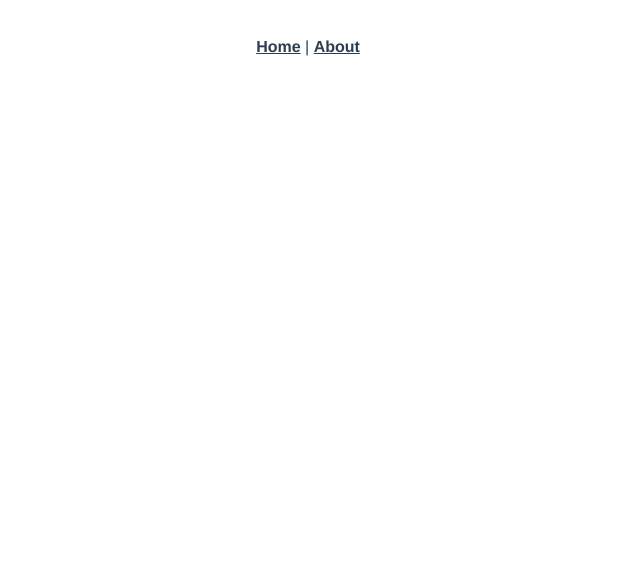
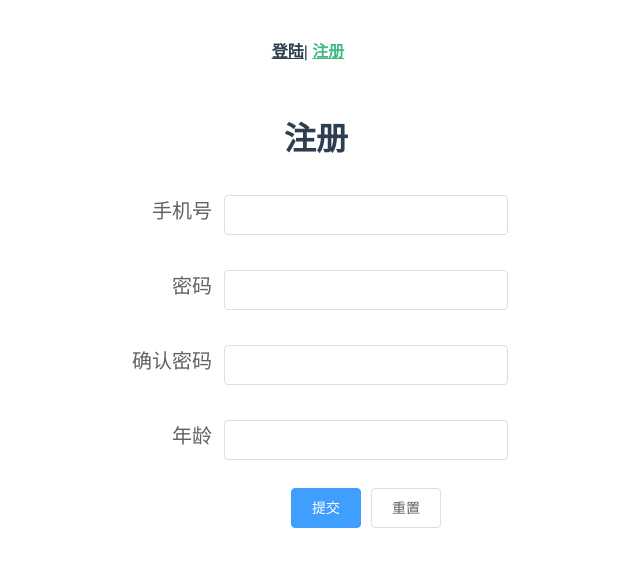
Before and after one commit to xujintai-jt/Music-user, a Vue app: page /#/registered in a window 1280 px wide. Shown: the top 566 px of the page, without its empty margins (332-972 px from the left). Built offline with nearby package versions, Linux system fonts and the light colour scheme.

Commit message:
音乐点播系统前台页面

```diff
--- a/package.json
+++ b/package.json
@@ -8,6 +8,7 @@
   },
   "dependencies": {
     "core-js": "^3.6.5",
+    "element-ui": "^2.15.1",
     "vue": "^2.6.11",
     "vue-router": "^3.2.0",
     "vuex": "^3.4.0"
--- a/src/App.vue
+++ b/src/App.vue
@@ -1,10 +1,18 @@
+<!--
+ * @Author: xujintai
+ * @Date: 2021-03-31 15:26:58
+ * @LastEditors: xujintai
+ * @LastEditTime: 2021-03-31 15:57:08
+ * @Description: file content
+ * @FilePath: \music-fontEnd\music-shop\src\App.vue
+-->
 <template>
   <div id="app">
     <div id="nav">
-      <router-link to="/">Home</router-link> |
-      <router-link to="/about">About</router-link>
+      <router-link to="/login">登陆</router-link>|
+      <router-link to="/registered">注册</router-link>
     </div>
-    <router-view/>
+    <router-view />
   </div>
 </template>
 
--- a/src/components/HelloWorld.vue
+++ /dev/null
@@ -1,59 +0,0 @@
-<template>
-  <div class="hello">
-    <h1>{{ msg }}</h1>
-    <p>
-      For a guide and recipes on how to configure / customize this project,<br>
-      check out the
-      <a href="https://cli.vuejs.org" target="_blank" rel="noopener">vue-cli documentation</a>.
-    </p>
-    <h3>Installed CLI Plugins</h3>
-    <ul>
-      <li><a href="https://github.com/vuejs/vue-cli/tree/dev/packages/%40vue/cli-plugin-babel" target="_blank" rel="noopener">babel</a></li>
-      <li><a href="https://github.com/vuejs/vue-cli/tree/dev/packages/%40vue/cli-plugin-router" target="_blank" rel="noopener">router</a></li>
-      <li><a href="https://github.com/vuejs/vue-cli/tree/dev/packages/%40vue/cli-plugin-vuex" target="_blank" rel="noopener">vuex</a></li>
-    </ul>
-    <h3>Essential Links</h3>
-    <ul>
-      <li><a href="https://vuejs.org" target="_blank" rel="noopener">Core Docs</a></li>
-      <li><a href="https://forum.vuejs.org" target="_blank" rel="noopener">Forum</a></li>
-      <li><a href="https://chat.vuejs.org" target="_blank" rel="noopener">Community Chat</a></li>
-      <li><a href="https://twitter.com/vuejs" target="_blank" rel="noopener">Twitter</a></li>
-      <li><a href="https://news.vuejs.org" target="_blank" rel="noopener">News</a></li>
-    </ul>
-    <h3>Ecosystem</h3>
-    <ul>
-      <li><a href="https://router.vuejs.org" target="_blank" rel="noopener">vue-router</a></li>
-      <li><a href="https://vuex.vuejs.org" target="_blank" rel="noopener">vuex</a></li>
-      <li><a href="https://github.com/vuejs/vue-devtools#vue-devtools" target="_blank" rel="noopener">vue-devtools</a></li>
-      <li><a href="https://vue-loader.vuejs.org" target="_blank" rel="noopener">vue-loader</a></li>
-      <li><a href="https://github.com/vuejs/awesome-vue" target="_blank" rel="noopener">awesome-vue</a></li>
-    </ul>
-  </div>
-</template>
-
-<script>
-export default {
-  name: 'HelloWorld',
-  props: {
-    msg: String
-  }
-}
-</script>
-
-<!-- Add "scoped" attribute to limit CSS to this component only -->
-<style scoped lang="scss">
-h3 {
-  margin: 40px 0 0;
-}
-ul {
-  list-style-type: none;
-  padding: 0;
-}
-li {
-  display: inline-block;
-  margin: 0 10px;
-}
-a {
-  color: #42b983;
-}
-</style>
--- /dev/null
+++ b/src/components/login/Login.vue
@@ -0,0 +1,107 @@
+<!--
+ * @Author: xujintai
+ * @Date: 2021-03-31 15:44:53
+ * @LastEditors: xujintai
+ * @LastEditTime: 2021-03-31 16:51:01
+ * @Description: file content
+ * @FilePath: \music-fontEnd\music-shop\src\components\login\Login.vue
+-->
+<template>
+  <div id="registered">
+    <h1>登陆</h1>
+    <el-form
+      :model="ruleForm"
+      status-icon
+      :rules="rules"
+      ref="ruleForm"
+      label-width="100px"
+      class="demo-ruleForm"
+    >
+      <el-form-item label="手机号" prop="mobile">
+        <el-input type="text" v-model="ruleForm.mobile" autocomplete="off"></el-input>
+      </el-form-item>
+      <el-form-item label="密码" prop="pass">
+        <el-input type="password" v-model="ruleForm.pass" autocomplete="off"></el-input>
+      </el-form-item>
+      <el-form-item>
+        <el-button type="primary" @click="submitForm('ruleForm')">提交</el-button>
+        <el-button @click="resetForm('ruleForm')">重置</el-button>
+      </el-form-item>
+    </el-form>
+  </div>
+</template>
+
+<script>
+export default {
+  data() {
+    const validatePass = (rule, value, callback) => {
+      if (value === "") {
+        callback(new Error("请输入密码"));
+      } else {
+        if (this.ruleForm.checkPass !== "") {
+          this.$refs.ruleForm.validateField("checkPass");
+        }
+        callback();
+      }
+    };
+
+    const validateMobile = (rule, value, callback) => {
+      if (value === "") {
+        callback(new Error("请输入手机号"));
+      } else {
+        if (!/^1[3456789]\d{9}$/.test(value)) {
+          callback(new Error("请输入正确的手机号"));
+        } else {
+          callback();
+        }
+      }
+    };
+    return {
+      ruleForm: {
+        pass: "",
+        mobile: "",
+      },
+      rules: {
+        pass: [{ validator: validatePass, trigger: "blur" }],
+        mobile: [{ validator: validateMobile, trigger: "blur" }],
+      },
+    };
+  },
+  methods: {
+    submitForm(formName) {
+      console.log(formName);
+      this.$refs[formName].validate((valid) => {
+        if (valid) {
+          alert("submit!");
+        } else {
+          console.log("error submit!!");
+          return false;
+        }
+      });
+    },
+    resetForm(formName) {
+      this.$refs[formName].resetFields();
+    },
+  },
+};
+</script>
+
+<style scope="scoped" lang="scss">
+#registered {
+  height: 50vh;
+  width: 100vw;
+
+  .el-form {
+    div {
+      margin: 7px auto;
+    }
+    .el-form-item {
+      width: 30%;
+      .el-form-item__label {
+        line-height: 61px;
+        font-size: 20px;
+      }
+    }
+  }
+}
+</style>
--- /dev/null
+++ b/src/components/registered/Registered.vue
@@ -0,0 +1,143 @@
+<!--
+ * @Author: xujintai
+ * @Date: 2021-03-31 15:44:53
+ * @LastEditors: xujintai
+ * @LastEditTime: 2021-03-31 16:53:41
+ * @Description: file content
+ * @FilePath: \music-fontEnd\music-shop\src\components\registered\registered.vue
+-->
+<template>
+  <div id="registered">
+    <h1>注册</h1>
+    <el-form
+      :model="ruleForm"
+      status-icon
+      :rules="rules"
+      ref="ruleForm"
+      label-width="100px"
+      class="demo-ruleForm"
+    >
+      <el-form-item label="手机号" prop="mobile">
+        <el-input type="text" v-model="ruleForm.mobile" autocomplete="off"></el-input>
+      </el-form-item>
+      <el-form-item label="密码" prop="pass">
+        <el-input type="password" v-model="ruleForm.pass" autocomplete="off"></el-input>
+      </el-form-item>
+      <el-form-item label="确认密码" prop="checkPass">
+        <el-input type="password" v-model="ruleForm.checkPass" autocomplete="off"></el-input>
+      </el-form-item>
+      <el-form-item label="年龄" prop="age">
+        <el-input v-model.number="ruleForm.age"></el-input>
+      </el-form-item>
+      <el-form-item>
+        <el-button type="primary" @click="submitForm('ruleForm')">提交</el-button>
+        <el-button @click="resetForm('ruleForm')">重置</el-button>
+      </el-form-item>
+    </el-form>
+  </div>
+</template>
+
+<script>
+export default {
+  data() {
+    const checkAge = (rule, value, callback) => {
+      if (!value) {
+        return callback(new Error("年龄不能为空"));
+      }
+      setTimeout(() => {
+        if (!Number.isInteger(value)) {
+          callback(new Error("请输入数字值"));
+        } else {
+          if (value < 12) {
+            callback(new Error("必须年满12岁"));
+          } else {
+            callback();
+          }
+        }
+      }, 100);
+    };
+    const validatePass = (rule, value, callback) => {
+      if (value === "") {
+        callback(new Error("请输入密码"));
+      } else {
+        if (this.ruleForm.checkPass !== "") {
+          this.$refs.ruleForm.validateField("checkPass");
+        } else if (value.length < 8) {
+          callback(new Error("密码长度不能少于8位!"));
+        }
+        callback();
+      }
+    };
+    const validatePass2 = (rule, value, callback) => {
+      if (value === "") {
+        callback(new Error("请再次输入密码"));
+      } else if (value !== this.ruleForm.pass) {
+        callback(new Error("两次输入密码不一致!"));
+      } else {
+        callback();
+      }
+    };
+    const validateMobile = (rule, value, callback) => {
+      if (value === "") {
+        callback(new Error("请输入手机号"));
+      } else {
+        if (!/^1[3456789]\d{9}$/.test(value)) {
+          callback(new Error("请输入正确的手机号"));
+        } else {
+          callback();
+        }
+      }
+    };
+    return {
+      ruleForm: {
+        pass: "",
+        checkPass: "",
+        age: "",
+        mobile: "",
+      },
+      rules: {
+        pass: [{ validator: validatePass, trigger: "blur" }],
+        checkPass: [{ validator: validatePass2, trigger: "blur" }],
+        age: [{ validator: checkAge, trigger: "blur" }],
+        mobile: [{ validator: validateMobile, trigger: "blur" }],
+      },
+    };
+  },
+  methods: {
+    submitForm(formName) {
+      this.$refs[formName].validate((valid) => {
+        if (valid) {
+          // alert("submit!");
+          console.log(this.ruleForm);
+        } else {
+          console.log("error submit!!");
+          return false;
+        }
+      });
+    },
+    resetForm(formName) {
+      this.$refs[formName].resetFields();
+    },
+  },
+};
+</script>
+
+<style scope="scoped" lang="scss">
+#registered {
+  height: 50vh;
+  width: 100vw;
+
+  .el-form {
+    div {
+      margin: 7px auto;
+    }
+    .el-form-item {
+      width: 30%;
+      .el-form-item__label {
+        line-height: 61px;
+        font-size: 20px;
+      }
+    }
+  }
+}
+</style>
--- a/src/main.js
+++ b/src/main.js
@@ -2,6 +2,11 @@ import Vue from 'vue'
 import App from './App.vue'
 import router from './router'
 import store from './store'
+//引入Element-ui
+import ElementUI from 'element-ui';
+import 'element-ui/lib/theme-chalk/index.css';
+
+Vue.use(ElementUI);
 
 Vue.config.productionTip = false
 
--- a/src/router/index.js
+++ b/src/router/index.js
@@ -1,24 +1,22 @@
 import Vue from 'vue'
 import VueRouter from 'vue-router'
-import Home from '../views/Home.vue'
+
 
 Vue.use(VueRouter)
 
 const routes = [
   {
-    path: '/',
-    name: 'Home',
-    component: Home
+    path: '/login/',
+    name: 'Login',
+    component: () => import('@/components/login/Login.vue')
   },
   {
-    path: '/about',
-    name: 'About',
-    // route level code-splitting
-    // this generates a separate chunk (about.[hash].js) for this route
-    // which is lazy-loaded when the route is visited.
-    component: () => import(/* webpackChunkName: "about" */ '../views/About.vue')
+    path: '/registered/',
+    name: 'Registered',
+    component: () => import('@/components/registered/Registered.vue')
   }
 ]
+
 
 const router = new VueRouter({
   routes
--- a/src/views/About.vue
+++ /dev/null
@@ -1,5 +0,0 @@
-<template>
-  <div class="about">
-    <h1>This is an about page</h1>
-  </div>
-</template>
--- a/src/views/Home.vue
+++ b/src/views/Home.vue
@@ -1,18 +1,20 @@
+<!--
+ * @Author: xujintai
+ * @Date: 2021-03-31 15:26:58
+ * @LastEditors: xujintai
+ * @LastEditTime: 2021-03-31 15:42:23
+ * @Description: file content
+ * @FilePath: \music-fontEnd\music-shop\src\views\Home.vue
+-->
 <template>
   <div class="home">
-    <img alt="Vue logo" src="../assets/logo.png">
-    <HelloWorld msg="Welcome to Your Vue.js App"/>
+    <img alt="Vue logo" src="@/assets/logo.png">
   </div>
 </template>
 
 <script>
-// @ is an alias to /src
-import HelloWorld from '@/components/HelloWorld.vue'
 
 export default {
   name: 'Home',
-  components: {
-    HelloWorld
-  }
 }
 </script>
```
Also changed, not shown: 1 other file (tests, documents, lock files or other folders).
